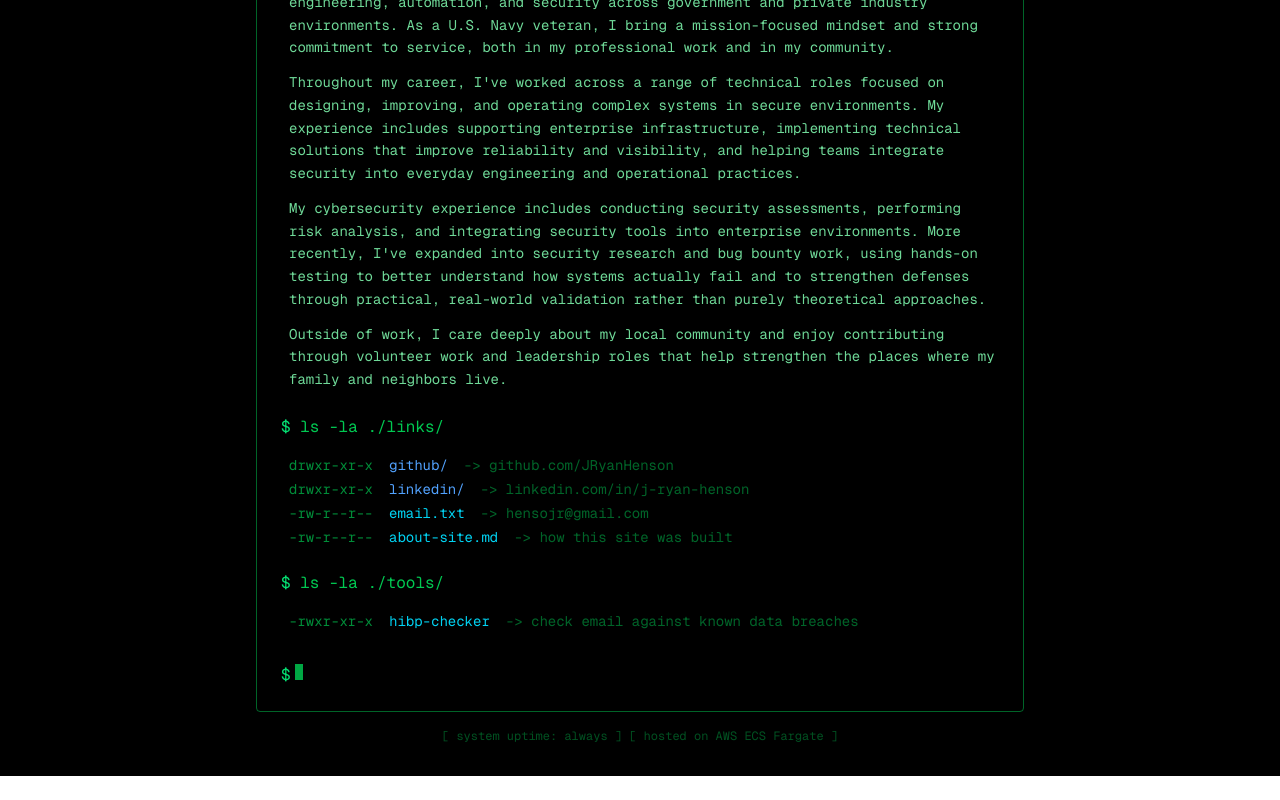
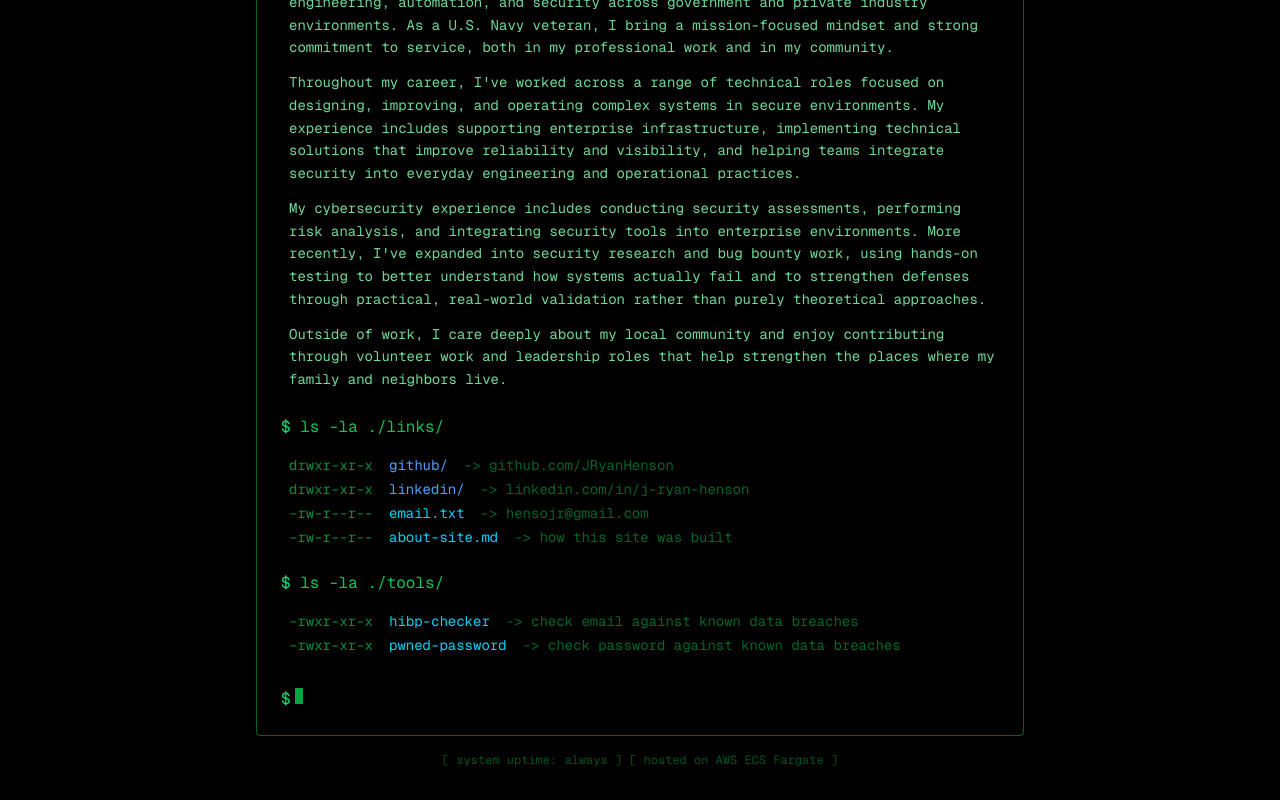
Before and after one commit to JRyanHenson/whoami-site, a Next.js app: page / in a window 1280 px wide. Shown: the part 411-1211 px from the top of the page. Before the commit the page ends 1187 px from the top, so only its background shows below. Built offline with nearby package versions, Linux system fonts and the light colour scheme.

Commit message:
add pwned-password to homepage and tools page

```diff
--- a/app/page.tsx
+++ b/app/page.tsx
@@ -157,6 +157,18 @@ export default function Home() {
                   -&gt; check email against known data breaches
                 </span>
               </div>
+              <div className="flex flex-wrap gap-x-2 sm:gap-x-4">
+                <span className="text-green-500/70">-rwxr-xr-x</span>
+                <a
+                  href="/tools/pwned-password/"
+                  className="text-cyan-400 hover:text-cyan-300 hover:underline"
+                >
+                  pwned-password
+                </a>
+                <span className="text-green-500/50">
+                  -&gt; check password against known data breaches
+                </span>
+              </div>
             </div>
 
             {/* Cursor */}
```
